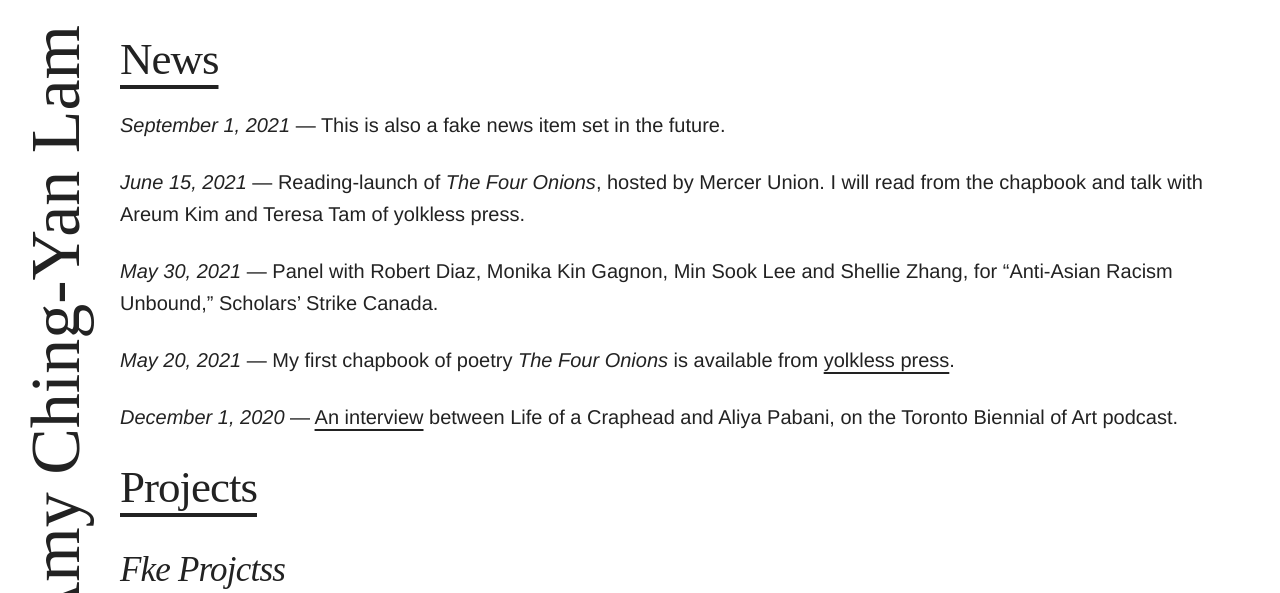
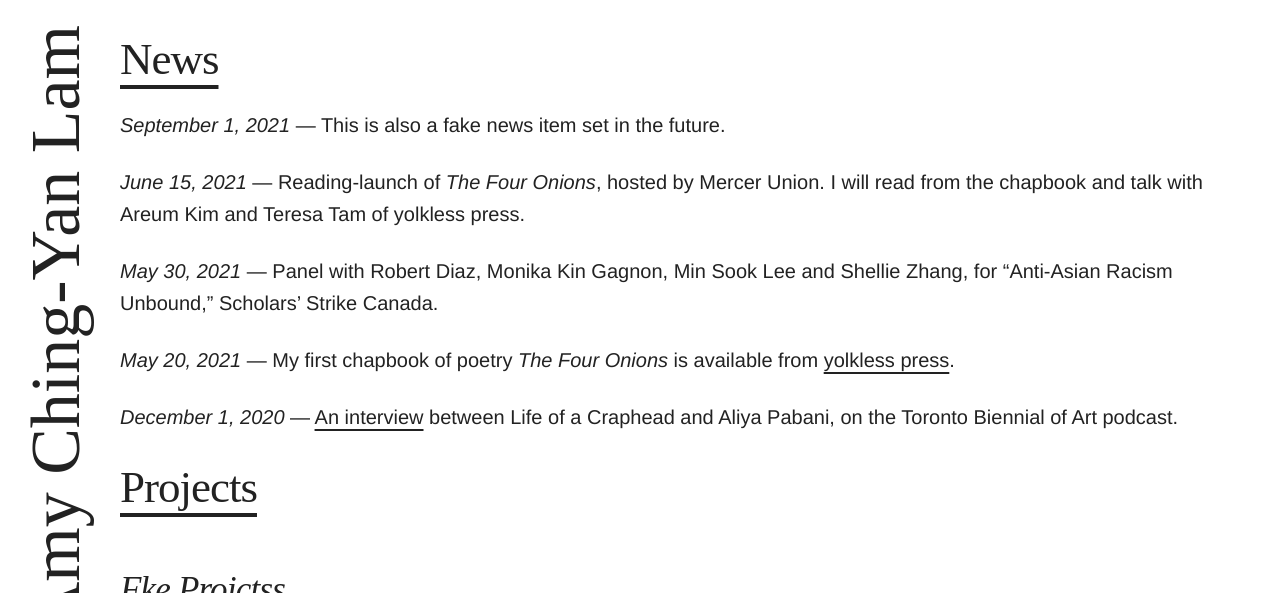
Before and after one commit to amychingyan/website, a Jekyll site: the page built from index.md, in a window 1280 px wide. Shown: the top 593 px of the page. Built offline with Jekyll 4.4.1, drawn with Linux system fonts in a browser that asks for light colours; nearby versions of some CDN libraries; grey boxes are pictures that could not be loaded.

Commit message:
Little bits of CSS tinkering

```diff
--- a/_layouts/default.html
+++ b/_layouts/default.html
@@ -52,16 +52,20 @@
     <h3>Projects</h3>
     {% for item in site.projects reversed %}
     <div class="row">
+      <div class="eight columns">
     <h4>
       {{ item.title }}
     </h4>
+      </div>
+      <div class="four columns"></div>
     </div>
     <div class="row">
+
       <div class="six columns">
-    <img src="{{ item.image }}" width ="100%">
+	{{ item.content }}
       </div>
       <div class="six columns">
-	{{ item.content }}
+	<img src="{{ item.image }}" width ="100%">
       </div>
     </div>
     {% endfor %}
--- a/css/skeleton.css
+++ b/css/skeleton.css
@@ -165,6 +165,8 @@
 a {
   text-decoration: underline;
   text-underline-position: under;
+  /* text-decoration-style: wavy; */
+  text-decoration-thickness: 2px;
   color: #222;
 
 }
```
